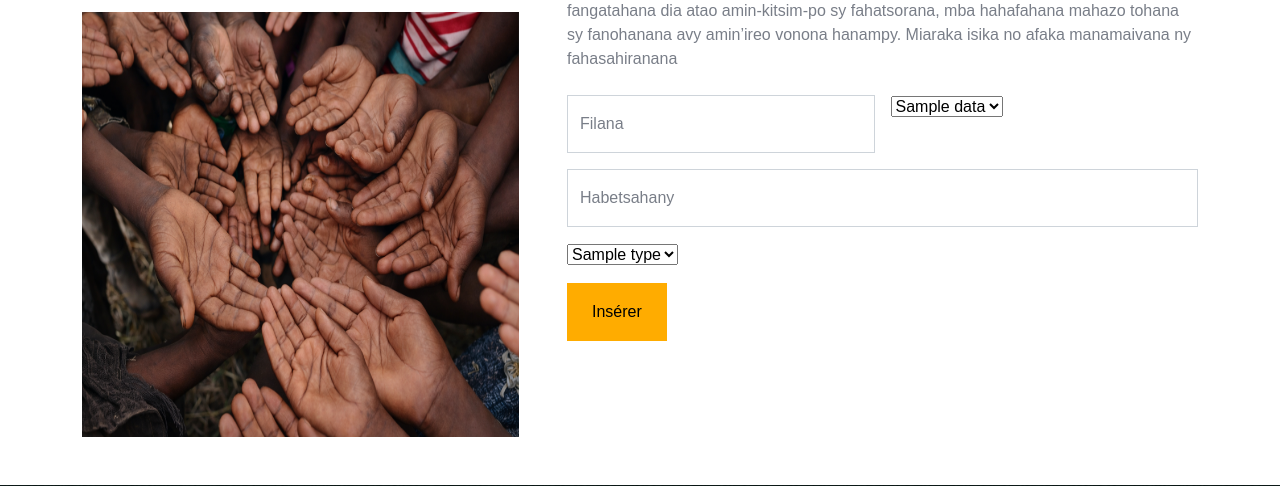
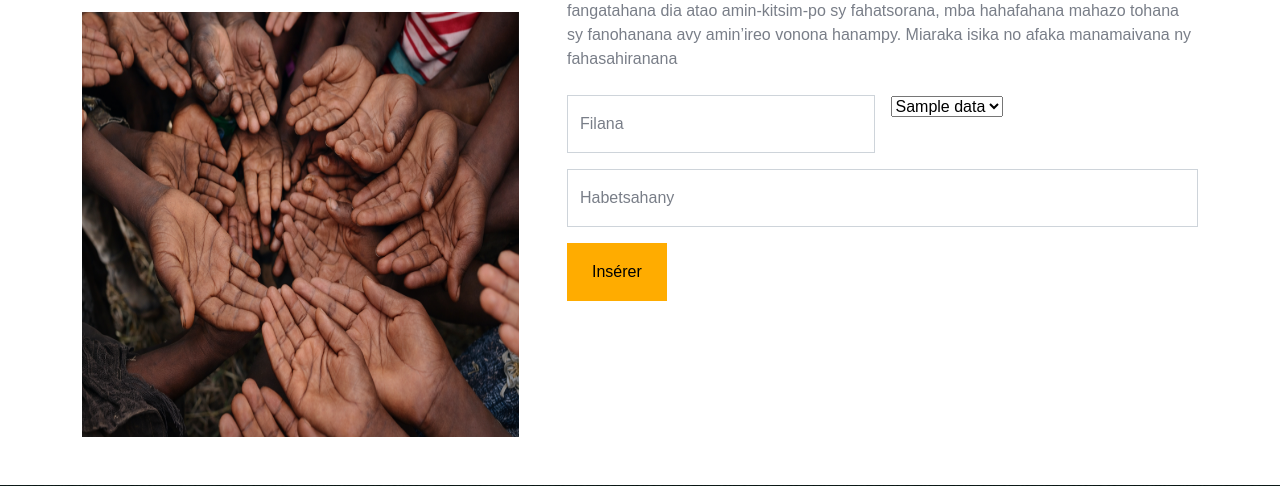
Before and after one commit to Voaraf/BNGRC_4027_4071_4244, a PHP site: template app/views/insererDistribution.php in a window 1280 px wide. Shown: the part 516-1002 px from the top of the page. Run offline with PHP 8.4, Linux system fonts and the light colour scheme; the template is opened without the code that fills it: most values are stand-ins (such as "Sample title", 1, 10 or a date in 2020); some libraries are stand-ins or nearby versions.

Commit message:
distribution p1

```diff
--- a/app/config/routes.php
+++ b/app/config/routes.php
@@ -10,6 +10,8 @@ require_once __DIR__ . '/../repositories/DashboardRepository.php';
 require_once __DIR__ . '/../controllers/DashboardController.php';
 require_once __DIR__ . '/../repositories/UtilRepository.php';
 require_once __DIR__ . '/../controllers/AchatsController.php';
+require_once __DIR__ . '/../controllers/DistributionController.php';
+
 
 
 Flight::route('GET /', ['LoginController', 'showLogin']);
@@ -26,3 +28,5 @@ Flight::route('POST /traitementinsererDon', ['DonController', 'insererDon']);
 Flight::route('GET /ville/@id', ['DashboardController', 'showVilleById']);
 
 Flight::route('GET /achats', ['AchatsController', 'showAchats']);
+
+Flight::route('GET /insererDistribution', ['DistributionController', 'showInsererDistribution']);
--- a/app/controllers/DistributionController.php
+++ b/app/controllers/DistributionController.php
@@ -1,7 +1,7 @@
 <?php
 
 class DistributionController {
-     public static function showDistribution() {
+     public static function showInsererDistribution() {
 
         $pdo = Flight::db();
         $repo = new UtilRepository($pdo);
--- a/app/views/insererDistribution.php
+++ b/app/views/insererDistribution.php
@@ -43,15 +43,7 @@ require_once __DIR__ . '/header.php';
                                     <label for="quantite">Habetsahany</label>
                                 </div>
                             </div>
-                            <div class="col-md-6">
-                                <div class="form-floating">
-                                    <select name="type">
-                                        <?php foreach($types as $type) { ?>
-                                            <option value="<?= $type['id_type'] ?>"><?= $type['nom_type'] ?></option>
-                                        <?php } ?>
-                                    </select>
-                                </div>
-                            </div>
+
                             <div class="col-12">
                                 <button class="btn btn-primary py-3 px-4" type="submit">Insérer</button>
                             </div>
```
